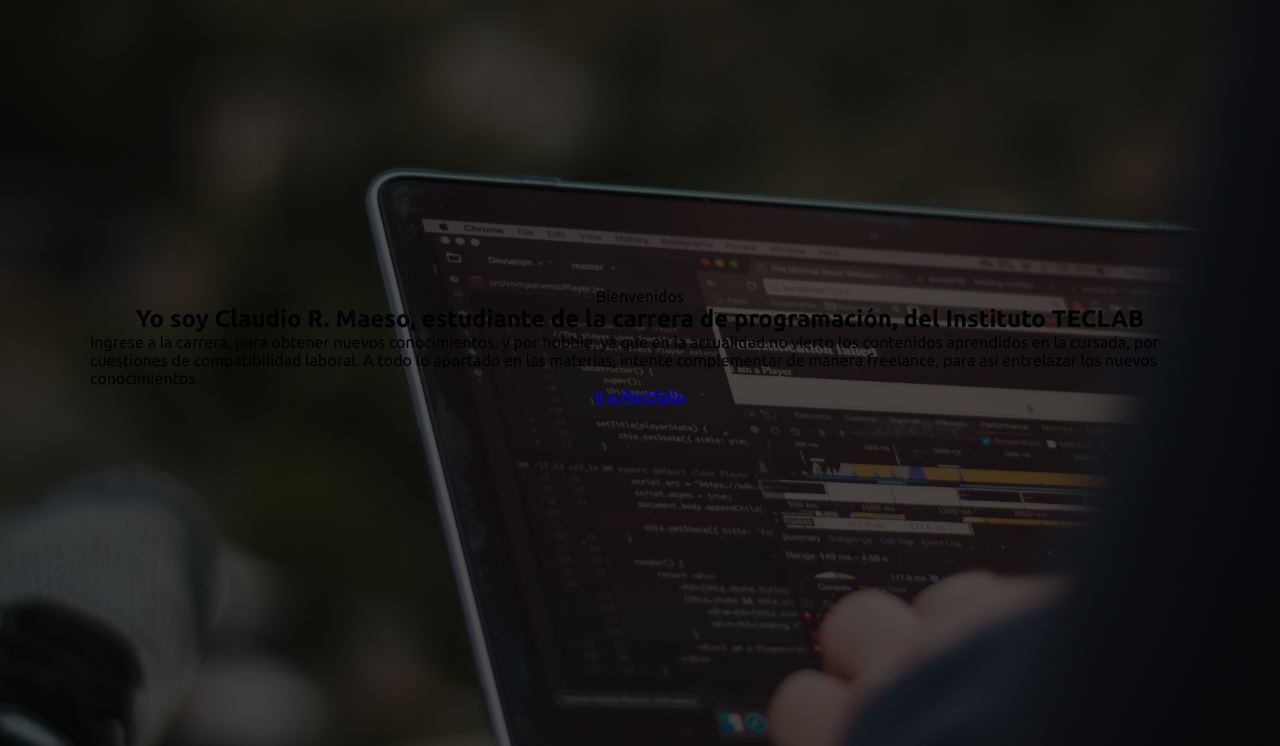
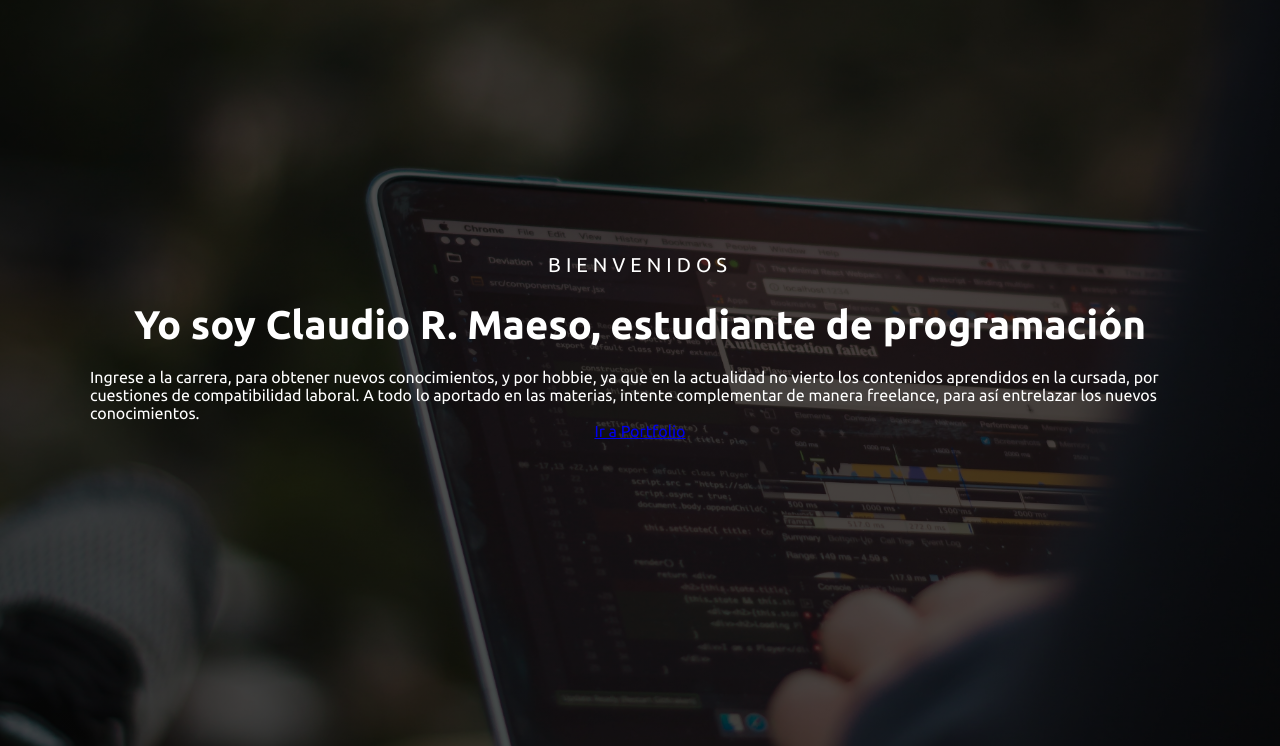
Before and after one commit to Muralito9/Proyecto-PP-Teclab, a plain HTML site: page index.html in a window 1280 px wide. Shown: the part 54-800 px from the top of the page. Drawn offline with Linux system fonts and the light colour scheme.

Commit message:
Mejora en los estilos, colores, centrados y justificados

```diff
--- a/estilo.css
+++ b/estilo.css
@@ -63,9 +63,22 @@ html{
     max-width: 1100px;
     height: 100vh;
     margin: auto;
-    columns: #fff;
+    color: #fff;
     display: flex;
     flex-direction: column;
     align-items: center;
     justify-content: center;
 }
+
+#inicio .contenido .presentacion .bienvenida{
+    font-size: 20px;
+    margin-bottom: 25px;
+    text-transform: uppercase;
+    letter-spacing: 5px;
+}
+
+#inicio .contenido .presentacion h2{
+    font-size: 40px;
+    margin-bottom: 20px;
+    text-align: justify;
+}
--- a/index.html
+++ b/index.html
@@ -42,8 +42,7 @@
             </header>
             <div class="presentacion">
                 <p class="bienvenida">Bienvenidos</p>
-                <h2>Yo soy <span>Claudio R. Maeso</span>, estudiante de la carrera
-                    de programación, del Instituto TECLAB</h2>
+                <h2>Yo soy <span>Claudio R. Maeso</span>, estudiante de programación</h2>
                     <p class="descripcion">Ingrese a la carrera, para obtener nuevos conocimientos,
                         y por hobbie, ya que en la actualidad no vierto los contenidos aprendidos en
                         la cursada, por cuestiones de compatibilidad laboral. A todo lo aportado en las
```
